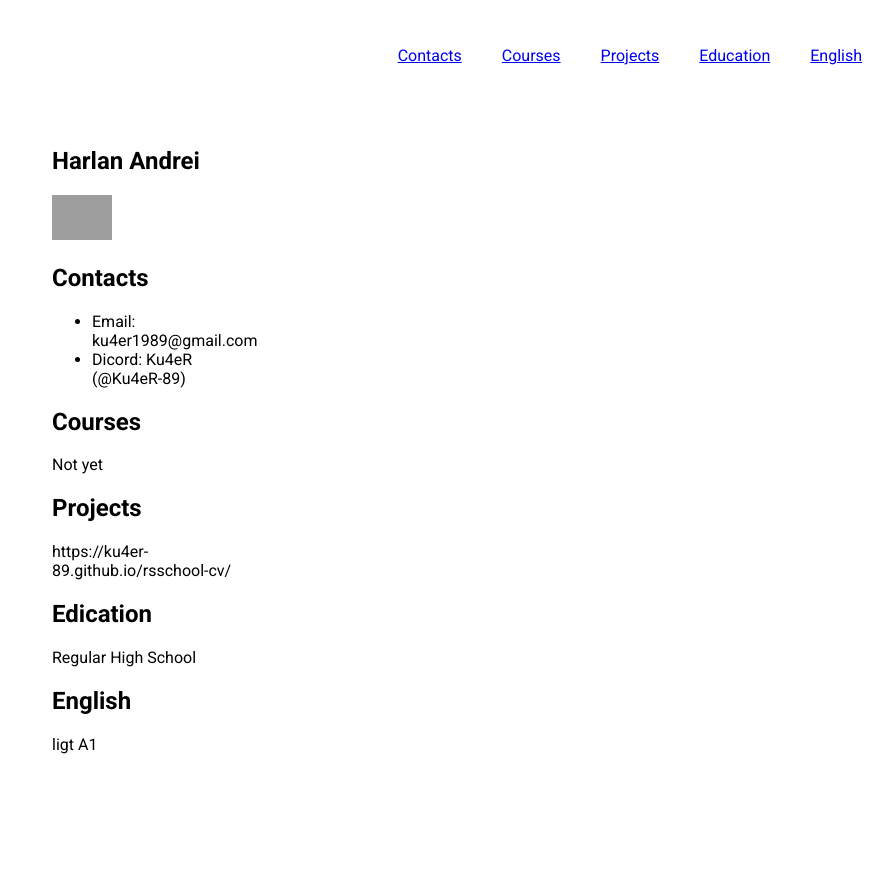
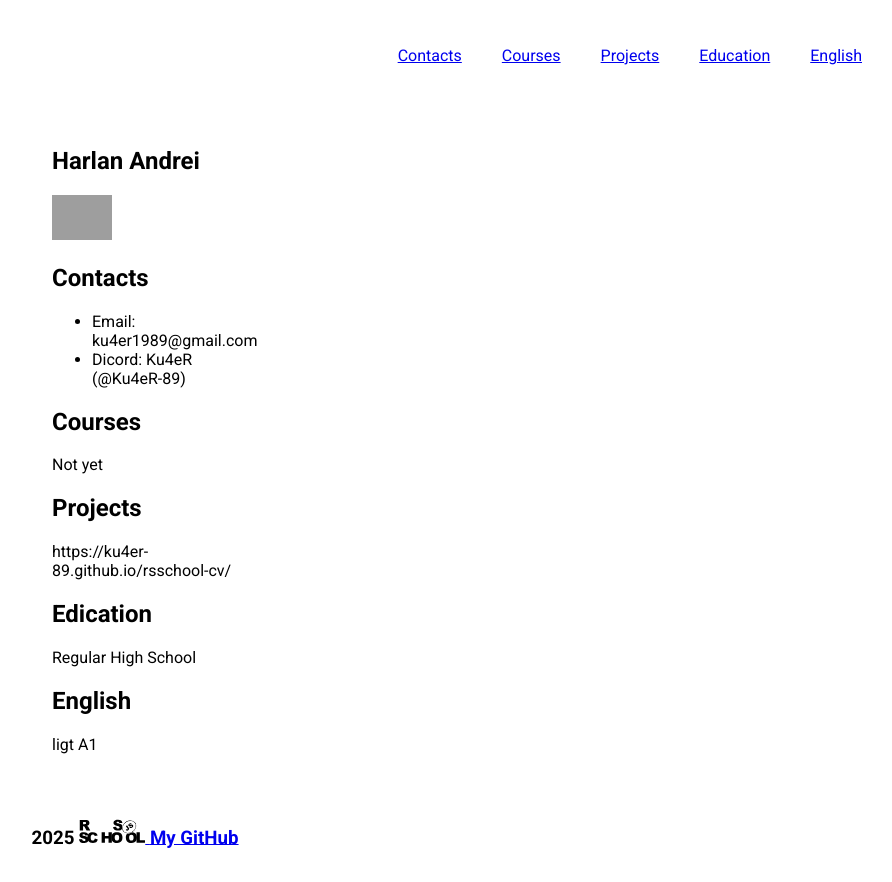
Before and after one commit to Ku4eR-89/rsschool-cv, a plain HTML site: page index.html in a window 1280 px wide. Shown: the whole page, without its empty margins (388-1280 px from the left). Before the commit the page ends 815 px from the top, so only its background shows below. Drawn offline with Linux system fonts and the light colour scheme; grey boxes are pictures that could not be loaded.

Commit message:
feat: add footer info

```diff
--- a/css/style.css
+++ b/css/style.css
@@ -1,8 +1,4 @@
-@media (max-width: 768px) {
-  .section {
-    width: 100%;
-  }
-}
+
 body {
   font-family: "Roboto", sans-serif;
   font-optical-sizing: auto;
@@ -49,3 +45,14 @@ html {
 .section {
   width: 50%;
 }
+@media (max-width: 768px) {
+  .section {
+    width: 100%;
+  }
+}
+.footer {
+  display: flex;
+  justify-content: center;
+  align-items: center;
+
+}
--- a/index.html
+++ b/index.html
@@ -58,7 +58,13 @@
         </div>
     </main>
     <footer>
-        <div class="container">
+        <div class="footer">
+            <h3>2025
+            <a href="https://rs.school/courses">
+                <img src=img\rs-school-logo.svg alt="avatar" style="width:15%; height:auto;"/>
+            </a>
+            <a href="https://github.com/Ku4eR-89">My GitHub</a>
+            </h3>
         </div>
     </footer>
 </body>
```
